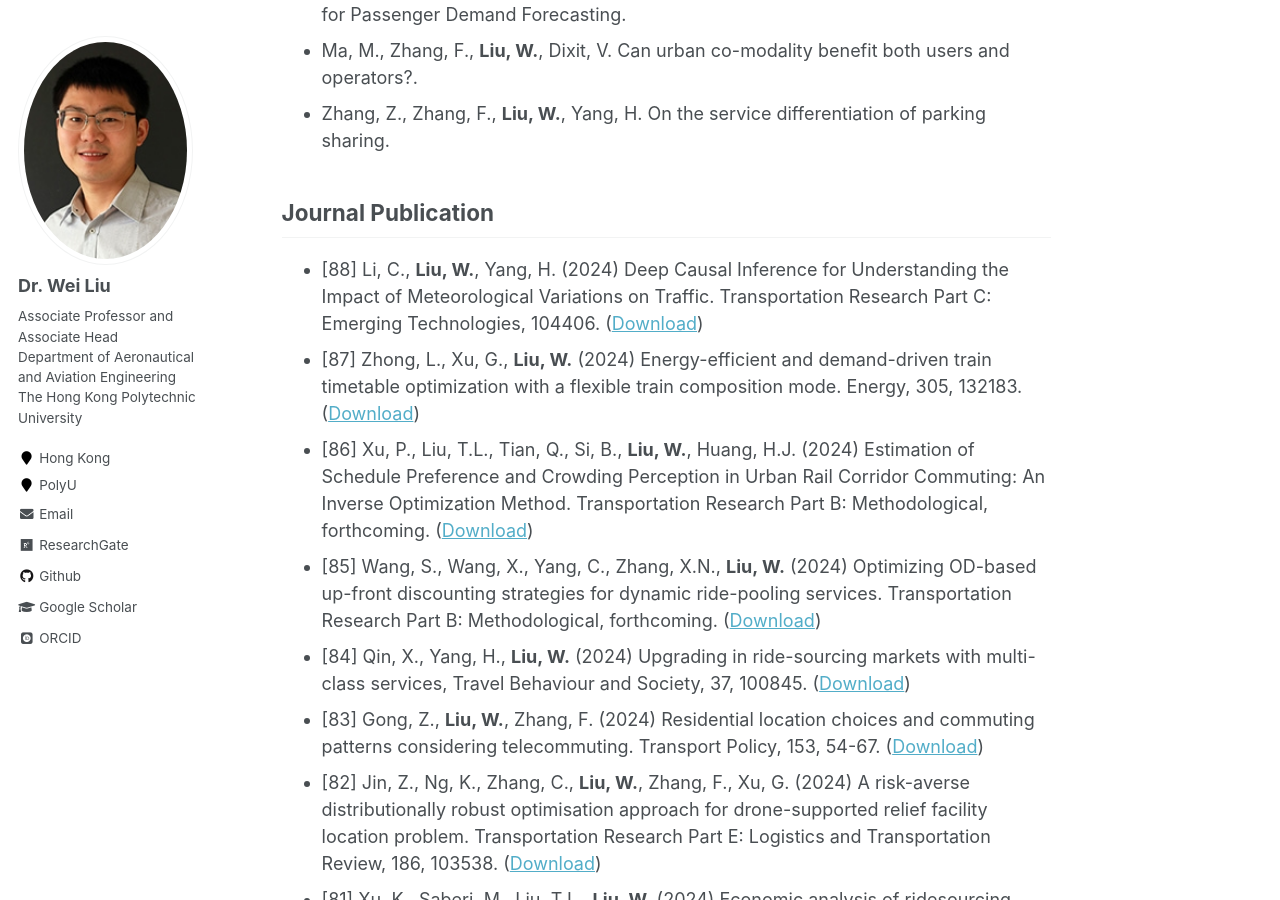
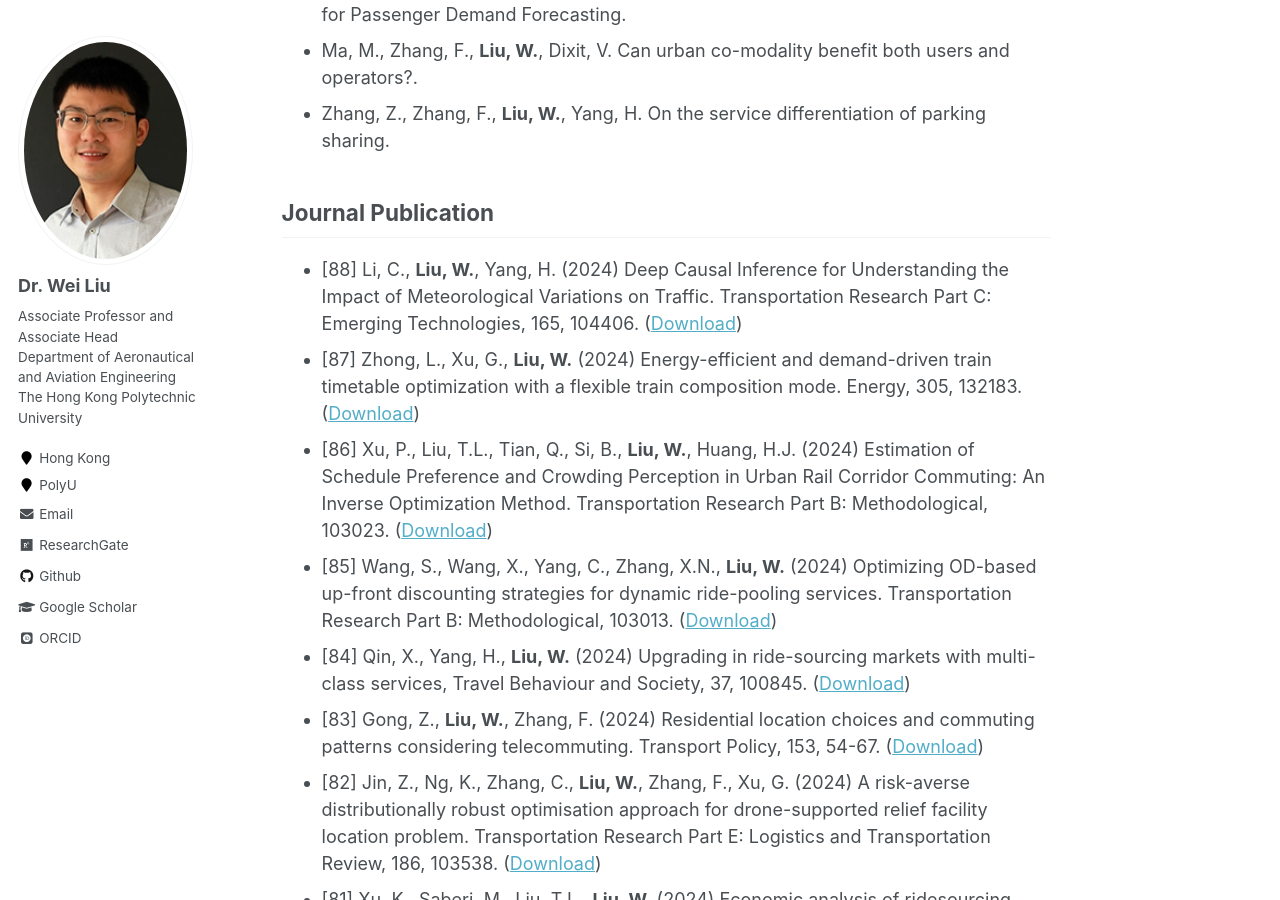
Before and after one commit to weiliu2016/weiliu2016.github.io, a Jekyll site: the page built from _pages/publications.md, in a window 1280 px wide and 900 px high, scrolled down 2415 px. Built offline with Jekyll 4.4.1, drawn with Linux system fonts in a browser that asks for light colours; some web fonts are replaced; formulas are drawn with MathJax 3; some of the changed text lies outside the part shown.

Commit message:
Update publications.md

```diff
--- a/_pages/publications.md
+++ b/_pages/publications.md
@@ -59,10 +59,10 @@ Selected Working Papers
 
 Journal Publication
 ----------
-* [88] Li, C., **Liu, W.**, Yang, H. (2024) Deep Causal Inference for Understanding the Impact of Meteorological Variations on Traffic. Transportation Research Part C: Emerging Technologies, 104406. ([Download](https://doi.org/10.1016/j.trc.2024.104744))
+* [88] Li, C., **Liu, W.**, Yang, H. (2024) Deep Causal Inference for Understanding the Impact of Meteorological Variations on Traffic. Transportation Research Part C: Emerging Technologies, 165, 104406. ([Download](https://doi.org/10.1016/j.trc.2024.104744))
 * [87] Zhong, L., Xu, G., **Liu, W.** (2024) Energy-efficient and demand-driven train timetable optimization with a flexible train composition mode. Energy, 305, 132183. ([Download](https://doi.org/10.1016/j.energy.2024.132183))
-* [86] Xu, P., Liu, T.L., Tian, Q., Si, B., **Liu, W.**, Huang, H.J. (2024) Estimation of Schedule Preference and Crowding Perception in Urban Rail Corridor Commuting: An Inverse Optimization Method. Transportation Research Part B: Methodological, forthcoming. ([Download](https://doi.org/10.1016/j.trb.2024.xxxxxx))
-* [85] Wang, S., Wang, X., Yang, C., Zhang, X.N., **Liu, W.** (2024) Optimizing OD-based up-front discounting strategies for dynamic ride-pooling services. Transportation Research Part B: Methodological, forthcoming. ([Download](https://doi.org/10.1016/j.trb.2024.103013))
+* [86] Xu, P., Liu, T.L., Tian, Q., Si, B., **Liu, W.**, Huang, H.J. (2024) Estimation of Schedule Preference and Crowding Perception in Urban Rail Corridor Commuting: An Inverse Optimization Method. Transportation Research Part B: Methodological, 103023. ([Download](https://doi.org/10.1016/j.trb.2024.103023))
+* [85] Wang, S., Wang, X., Yang, C., Zhang, X.N., **Liu, W.** (2024) Optimizing OD-based up-front discounting strategies for dynamic ride-pooling services. Transportation Research Part B: Methodological, 103013. ([Download](https://doi.org/10.1016/j.trb.2024.103013))
 * [84] Qin, X., Yang, H., **Liu, W.** (2024) Upgrading in ride-sourcing markets with multi-class services, Travel Behaviour and Society, 37, 100845. ([Download](https://doi.org/10.1016/j.tbs.2024.100845))
 * [83] Gong, Z., **Liu, W.**, Zhang, F. (2024) Residential location choices and commuting patterns considering telecommuting. Transport Policy, 153, 54-67. ([Download](https://doi.org/10.1016/j.tranpol.2024.05.010))
 * [82] Jin, Z., Ng, K., Zhang, C., **Liu, W.**, Zhang, F., Xu, G. (2024) A risk-averse distributionally robust optimisation approach for drone-supported relief facility location problem. Transportation Research Part E: Logistics and Transportation Review, 186, 103538. ([Download](https://doi.org/10.1016/j.tre.2024.103538))
```
Also changed, not shown: other parts of _pages/publications.md (+2 -0 lines).
